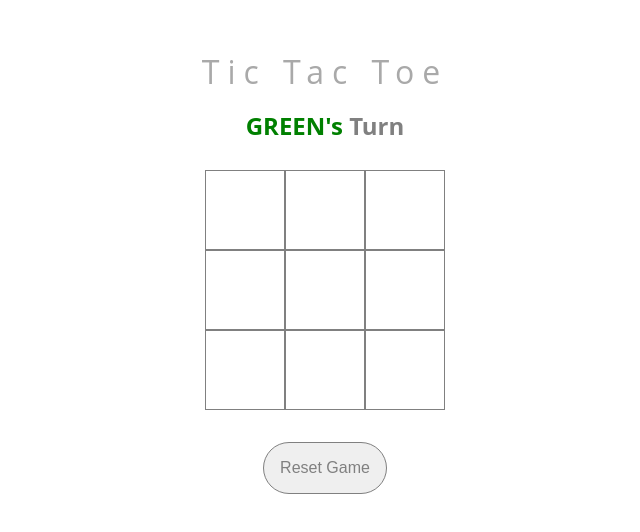
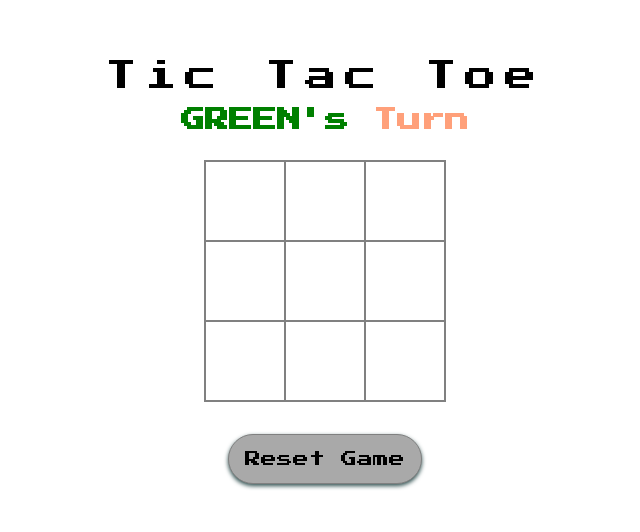
Before and after one commit to drrosa/tic-tac-toe, a plain HTML site: page index.html in a window 1280 px wide. Shown: the part 128-660 px from the top of the page, without its empty margins (315-955 px from the left). Drawn offline with Linux system fonts and the light colour scheme.

Commit message:
view: Improve look and feel.

```diff
--- a/index.html
+++ b/index.html
@@ -4,6 +4,10 @@
     <meta charset="UTF-8">
     <meta name="viewport" content="width=device-width, initial-scale=1.0">
     <title>Tic Tac Toe</title>
+    <link
+    href="https://fonts.googleapis.com/css?family=Press+Start+2P"
+    rel="stylesheet"
+    />
     <link rel="stylesheet" href="style.css">
     <script defer src="script.js"></script>
 </head>
--- a/style.css
+++ b/style.css
@@ -1,14 +1,11 @@
-/* style.css */
-
 * {
     box-sizing: border-box;
+    font-family: 'Press Start 2P', cursive;
   }
 
   body {
-    /* viewport units: vh (viewport height), vw, vmin (smallest between vh & vw) */
     height: 100vh;
     margin: 0;
-    font-family: 'Open Sans', sans-serif;
     display: flex;
     flex-direction: column;
     justify-content: center;
@@ -17,12 +14,12 @@
 
   header {
     font-size: 4vmin;
-    color: darkgrey;
+    color: black;
     letter-spacing: 1vmin;
   }
 
   h1 {
-    color: grey;
+    color: lightsalmon;
     font-size: 3vmin;
     text-transform: capitalize;
   }
@@ -32,10 +29,16 @@
     grid-template-columns: repeat(3, 10vmin);
     grid-template-rows: repeat(3, 10vmin);
     margin-top: 1.5vmin;
+    border: 0.1vmin solid grey;
   }
 
   #board > div {
     border: 0.1vmin solid grey;
+    font-size: 5vmin;
+    color: white;
+    display: flex;
+    justify-content: center;
+    align-items: center;
   }
 
   button {
@@ -44,10 +47,12 @@
     font-size: 2vmin;
     border-radius: 4vmin;
     border: 0.1vmin solid grey;
-    color: grey;
+    box-shadow: 0 2px 4px darkslategray;
+    color: black;
+    background-color: darkgrey;
   }
 
   button:hover {
     color: white;
-    background-color: darkgrey;
+    background-color: red;
   }
```
